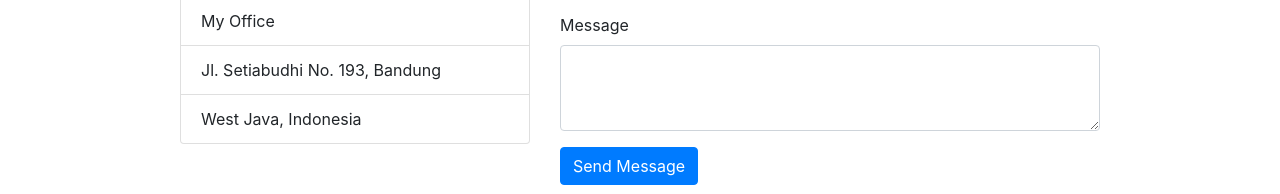
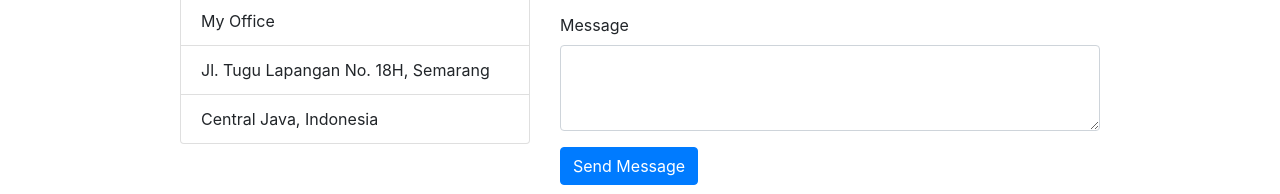
Before and after one commit to agusbektir/agusbektir.github.io, a plain HTML site: page index.html in a window 1280 px wide. Shown: the part 2227-2421 px from the top of the page. Drawn offline with nearby package versions, Linux system fonts and the light colour scheme.

Commit message:
location

```diff
--- a/index.html
+++ b/index.html
@@ -159,8 +159,8 @@
             <ul class="list-group mb-4">
               <li class="list-group-item"><h3>Location</h3></li>
               <li class="list-group-item">My Office</li>
-              <li class="list-group-item">Jl. Setiabudhi No. 193, Bandung</li>
-              <li class="list-group-item">West Java, Indonesia</li>
+              <li class="list-group-item">Jl. Tugu Lapangan No. 18H, Semarang</li>
+              <li class="list-group-item">Central Java, Indonesia</li>
             </ul>
           </div>
 
```
